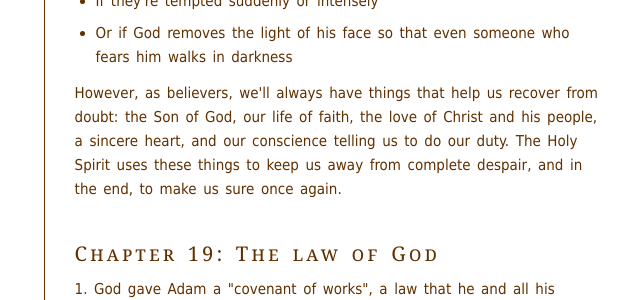
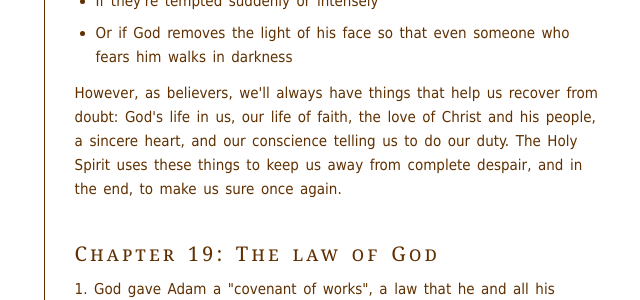
Before and after one commit to benhoyt/benhoyt.github.com, a Jekyll site: the page built from writings-plain-english-westminster.html, in a window 1280 px wide and 900 px high, scrolled down 19278 px. Shown: the part 176-476 px from the top of the window, without its empty margins (390-1030 px from the left). Built offline with Jekyll 4.4.1, drawn with Linux system fonts in a browser that asks for light colours.

Commit message:
Fix translation of "seed of God"

```diff
--- a/writings-plain-english-westminster.html
+++ b/writings-plain-english-westminster.html
@@ -436,7 +436,7 @@ permalink: /writings/plain-english-westminster/index.html
  <li>Or if God removes the light of his face so that even someone who fears him walks in darkness</li>
 </ul>
 
-<p>However, as believers, we'll always have things that help us recover from doubt: the Son of God, our life of faith, the love of Christ and his people, a sincere heart, and our conscience telling us to do our duty. The Holy Spirit uses these things to keep us away from complete despair, and in the end, to make us sure once again.</p>
+<p>However, as believers, we'll always have things that help us recover from doubt: God's life in us, our life of faith, the love of Christ and his people, a sincere heart, and our conscience telling us to do our duty. The Holy Spirit uses these things to keep us away from complete despair, and in the end, to make us sure once again.</p>
 
 
 <h2 id="chapter19">Chapter 19: The law of God</h2>
```
